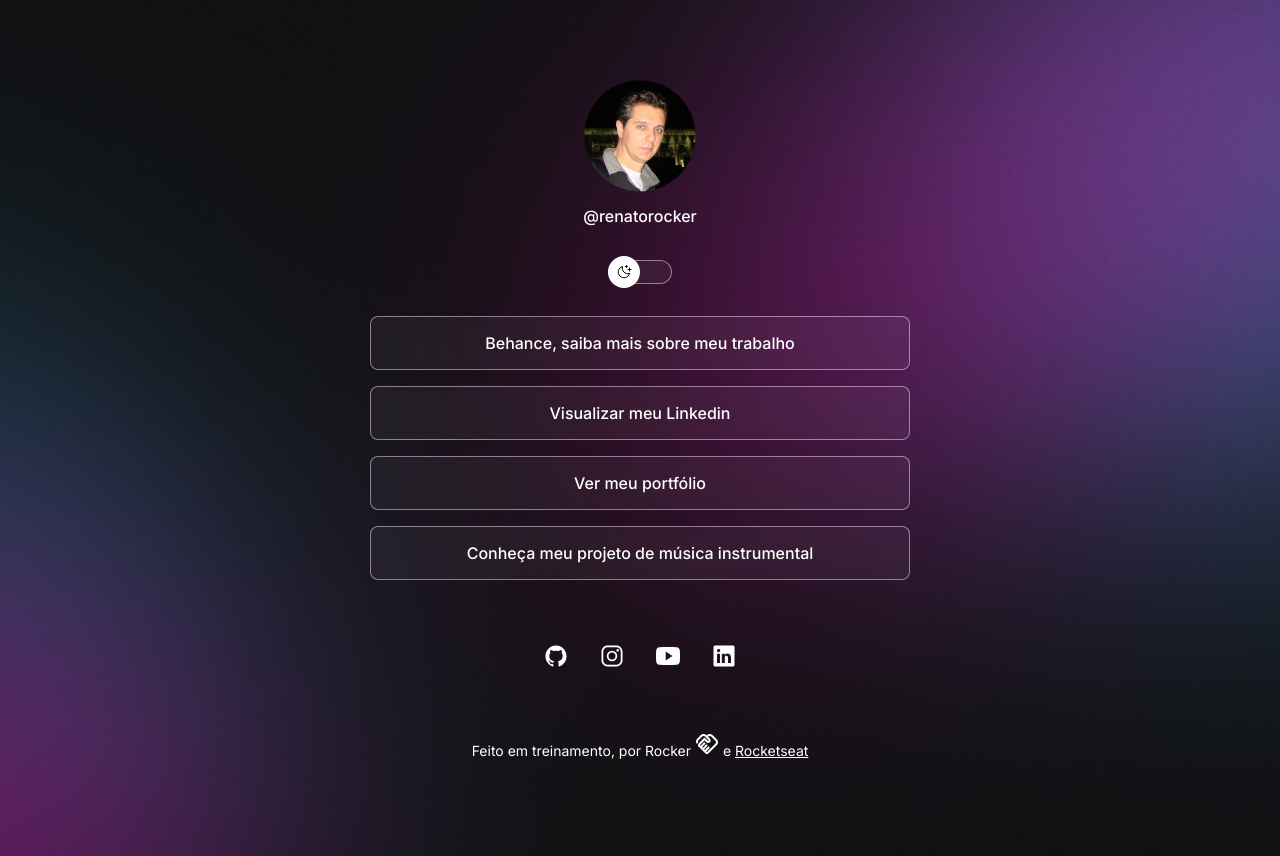
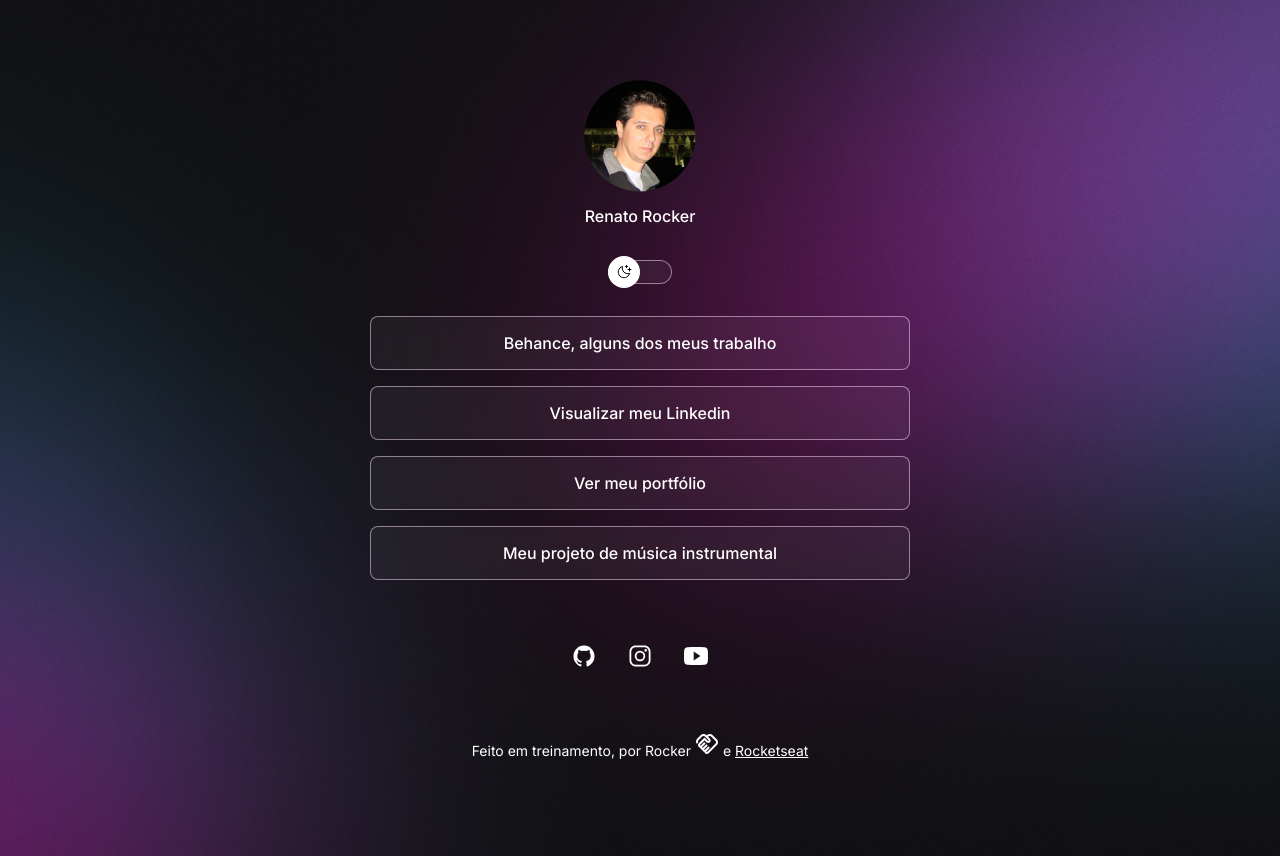
Before and after one commit to Rocha1972/Rocketseat-Discover, a plain HTML site: page index.html in a window 1280 px wide. Drawn offline with nearby package versions, Linux system fonts and the light colour scheme.

Commit message:
Acertos de links

```diff
--- a/index.html
+++ b/index.html
@@ -24,7 +24,7 @@
           src="./assets/rocker.png"
           alt="Foto de Renato Rocha, com camiseta branca e moleton preto em fundo escuro"
         />
-        <p>@renatorocker</p>
+        <p>Renato Rocker</p>
       </div>
 
       <div id="switch" onclick="toggleMode()">
@@ -35,7 +35,7 @@
       <ul>
         <li>
           <a href="https://www.behance.net/rockerproducao" target="_blank"
-            >Behance, saiba mais sobre meu trabalho</a
+            >Behance, alguns dos meus trabalho</a
           >
         </li>
         <li>
@@ -51,8 +51,10 @@
           >
         </li>
         <li>
-          <a href="https://www.uol.com.br" target="_blank"
-            >Conheça meu projeto de música instrumental</a
+          <a
+            href="https://soundcloud.com/rrocker/sets/equilateral?si=b689699d077b486999190caba843e61e&utm_source=clipboard&utm_medium=text&utm_campaign=social_sharing"
+            target="_blank"
+            >Meu projeto de música instrumental</a
           >
         </li>
       </ul>
@@ -66,13 +68,13 @@
           <ion-icon name="logo-instagram"></ion-icon>
         </a>
 
-        <a href="https://youtube.com/@renatorocha1972" target="_blank">
+        <a href="https://www.youtube.com/@rocker1972" target="_blank">
           <ion-icon name="logo-youtube"></ion-icon>
         </a>
 
-        <a href="https://www.linkedin.com/in/renatomrocha1972/" target="_blank">
+        <!-- <a href="https://www.linkedin.com/in/renatomrocha1972/" target="_blank">
           <ion-icon name="logo-linkedin"></ion-icon>
-        </a>
+        </a> -->
       </div>
 
       <footer>
```
